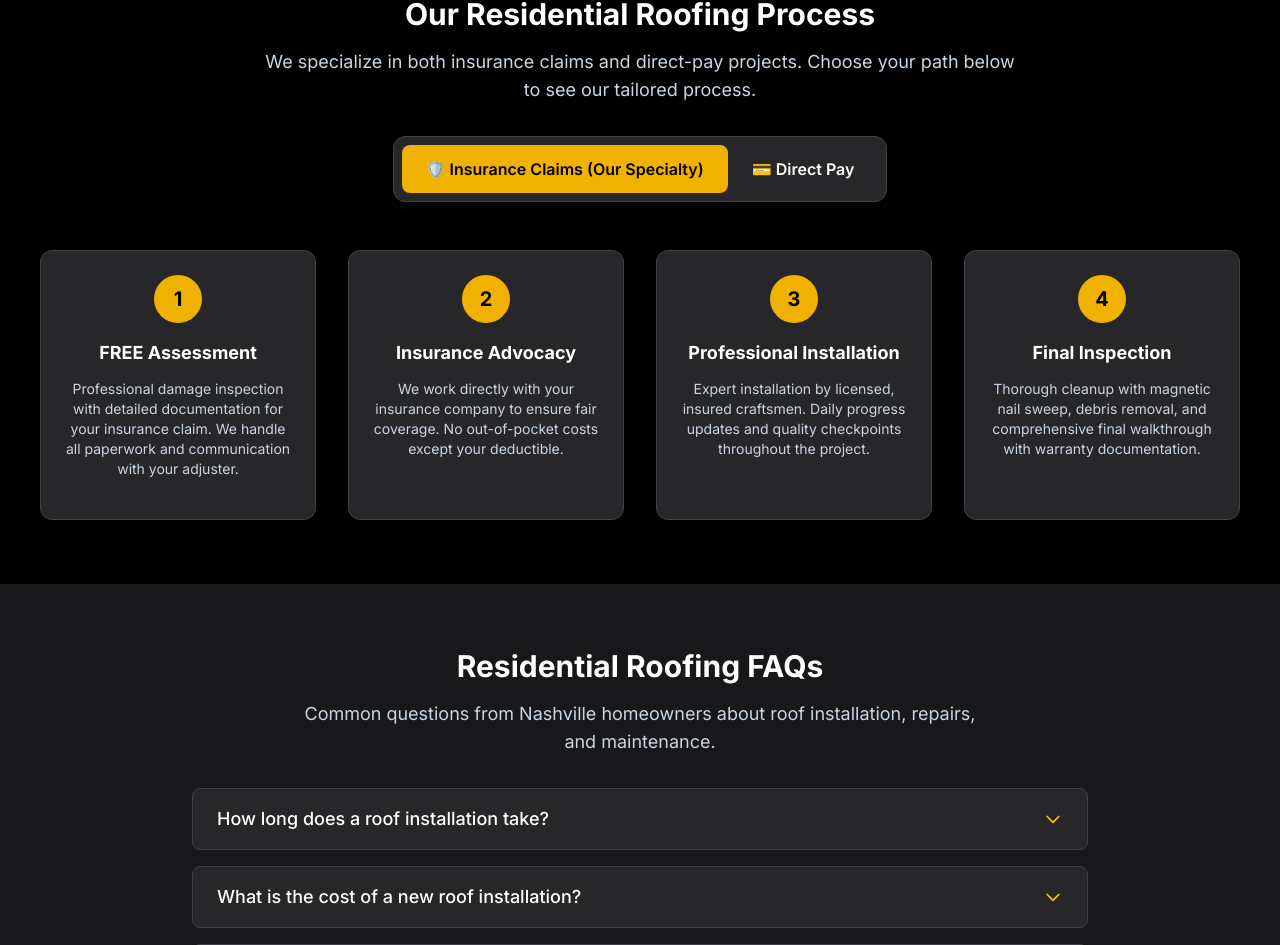
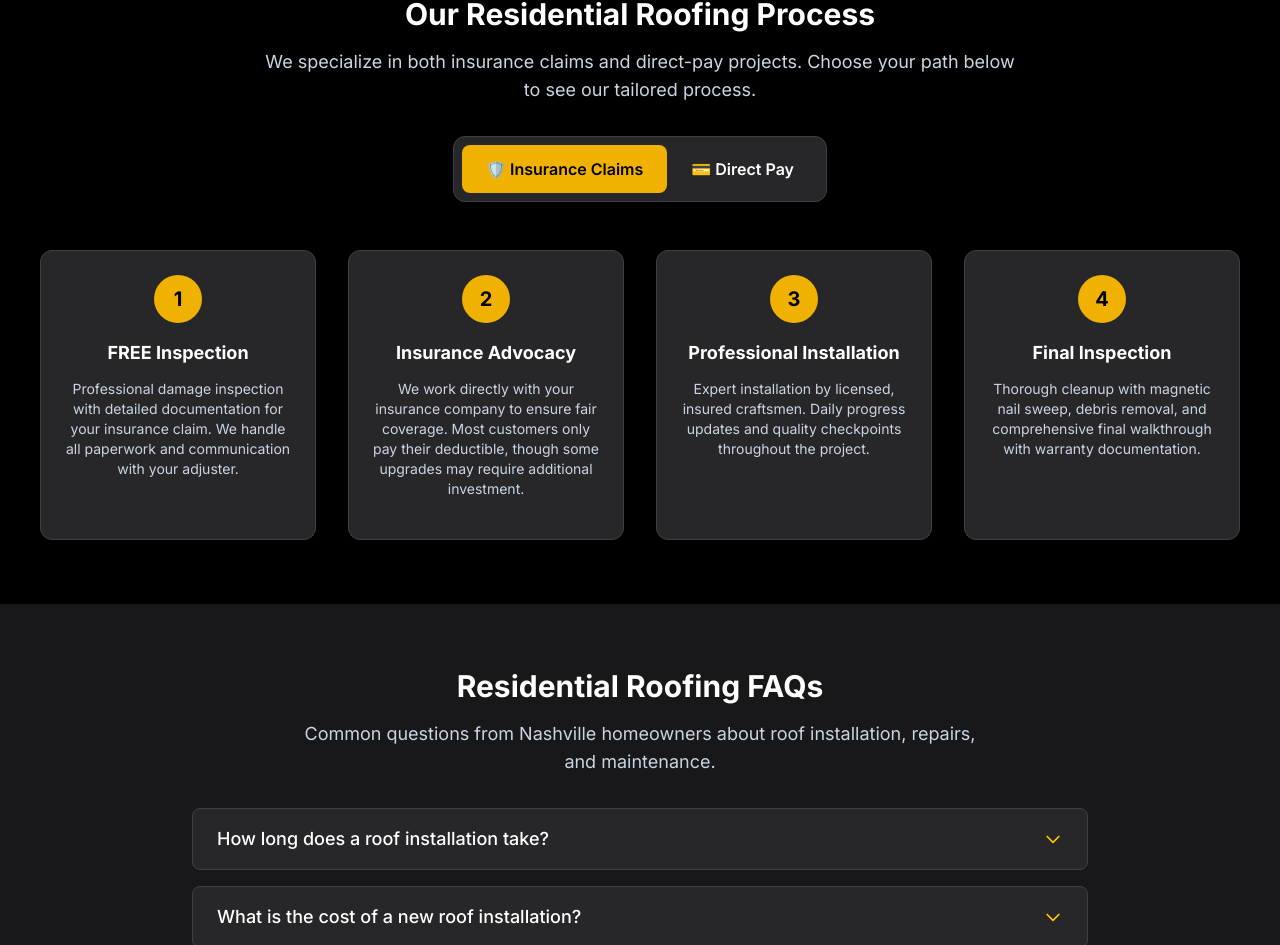
Before and after one commit to JPProServices/jp-pro-services-llc-site, a Next.js app: page /residential-roofing in a window 1280 px wide. Shown: the part 2469-3414 px from the top of the page. Built offline with nearby package versions, Linux system fonts and the light colour scheme; no server answers.

Commit message:
Remove Angie's List badge, update insurance text, remove 3-Tab shingles section

```diff
--- a/app/asphalt-shingles/page.tsx
+++ b/app/asphalt-shingles/page.tsx
@@ -314,7 +314,6 @@ export default function AsphaltShinglesPage() {
                 </ul>
               </div>
             </div>
-
             {/* 3-Tab Shingles */}
             <div className="bg-zinc-800 rounded-xl border border-zinc-700 overflow-hidden">
               <div className="p-6">
--- a/app/page.tsx
+++ b/app/page.tsx
@@ -93,11 +93,6 @@ export default function HomePage() {
               <div className="flex items-center gap-2 bg-white px-4 py-2 rounded-lg shadow-sm border border-slate-200">
                 <div className="w-8 h-8 bg-red-600 rounded flex items-center justify-center text-white text-sm font-bold">G</div>
                 <span className="text-slate-700 font-medium">GAF Certified</span>
-              </div>
-
-              <div className="flex items-center gap-2 bg-white px-4 py-2 rounded-lg shadow-sm border border-slate-200">
-                <div className="w-8 h-8 bg-green-600 rounded flex items-center justify-center text-white text-sm font-bold">A+</div>
-                <span className="text-slate-700 font-medium">Angie's List</span>
               </div>
 
               <div className="flex items-center gap-2 bg-white px-4 py-2 rounded-lg shadow-sm border border-slate-200">
--- a/app/residential-roofing/page.tsx
+++ b/app/residential-roofing/page.tsx
@@ -323,7 +323,7 @@ export default function ResidentialRoofingPage() {
                   }`}
                   onClick={() => setActiveProcess('insurance')}
                 >
-                  🛡️ Insurance Claims (Our Specialty)
+                  🛡️ Insurance Claims
                 </button>
                 <button
                   className={`px-6 py-3 rounded-lg font-semibold transition-all duration-200 ${
@@ -345,7 +345,7 @@ export default function ResidentialRoofingPage() {
             <div className="text-center">
               <div className="bg-zinc-800 rounded-xl p-6 border border-zinc-700 mb-4 h-full flex flex-col">
                 <div className="bg-yellow-500 text-black rounded-full w-12 h-12 flex items-center justify-center mx-auto mb-4 font-bold text-xl">1</div>
-                <h3 className="text-lg font-bold text-white mb-3">FREE Assessment</h3>
+                <h3 className="text-lg font-bold text-white mb-3">FREE Inspection</h3>
                 <p className="text-slate-300 text-sm flex-grow">
                   Professional damage inspection with detailed documentation for your insurance claim. We handle all paperwork and communication with your adjuster.
                 </p>
@@ -358,7 +358,7 @@ export default function ResidentialRoofingPage() {
                 <div className="bg-yellow-500 text-black rounded-full w-12 h-12 flex items-center justify-center mx-auto mb-4 font-bold text-xl">2</div>
                 <h3 className="text-lg font-bold text-white mb-3">Insurance Advocacy</h3>
                 <p className="text-slate-300 text-sm flex-grow">
-                  We work directly with your insurance company to ensure fair coverage. No out-of-pocket costs except your deductible.
+                  We work directly with your insurance company to ensure fair coverage. Most customers only pay their deductible, though some upgrades may require additional investment.
                 </p>
               </div>
             </div>
@@ -392,7 +392,7 @@ export default function ResidentialRoofingPage() {
             <div className="text-center">
               <div className="bg-zinc-800 rounded-xl p-6 border border-zinc-700 mb-4 h-full flex flex-col">
                 <div className="bg-yellow-500 text-black rounded-full w-12 h-12 flex items-center justify-center mx-auto mb-4 font-bold text-xl">1</div>
-                <h3 className="text-lg font-bold text-white mb-3">FREE Consultation</h3>
+                <h3 className="text-lg font-bold text-white mb-3">FREE Estimate</h3>
                 <p className="text-slate-300 text-sm flex-grow">
                   Comprehensive roof assessment with detailed photos and condition report. Same-day evaluation and recommendations provided.
                 </p>
```
